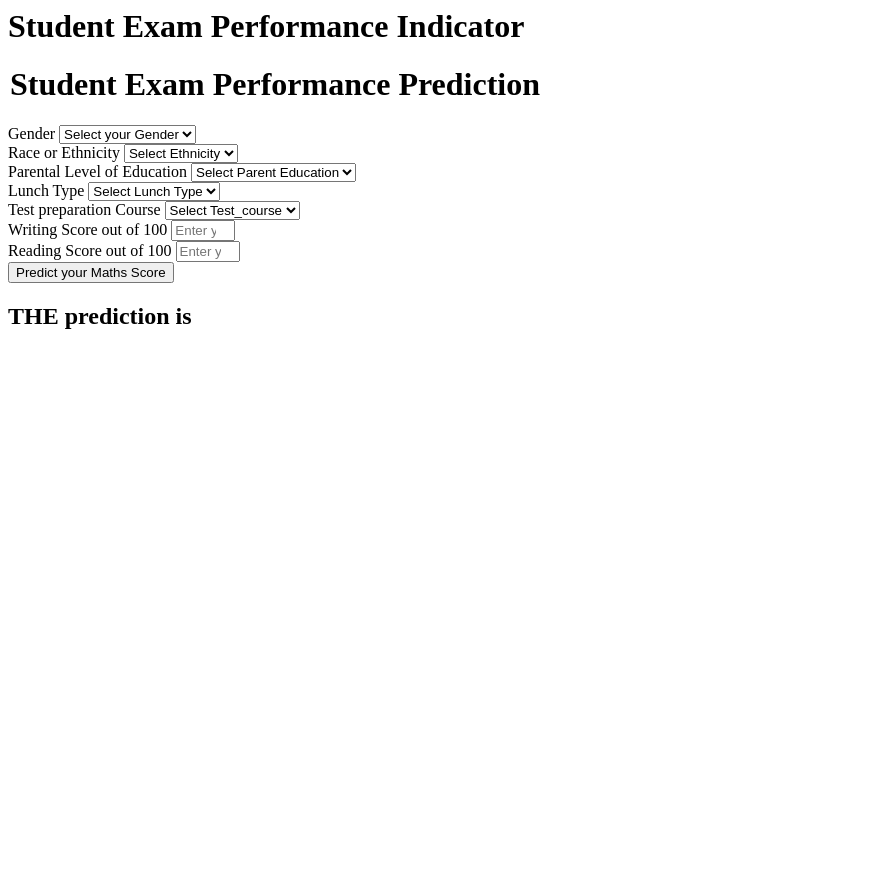
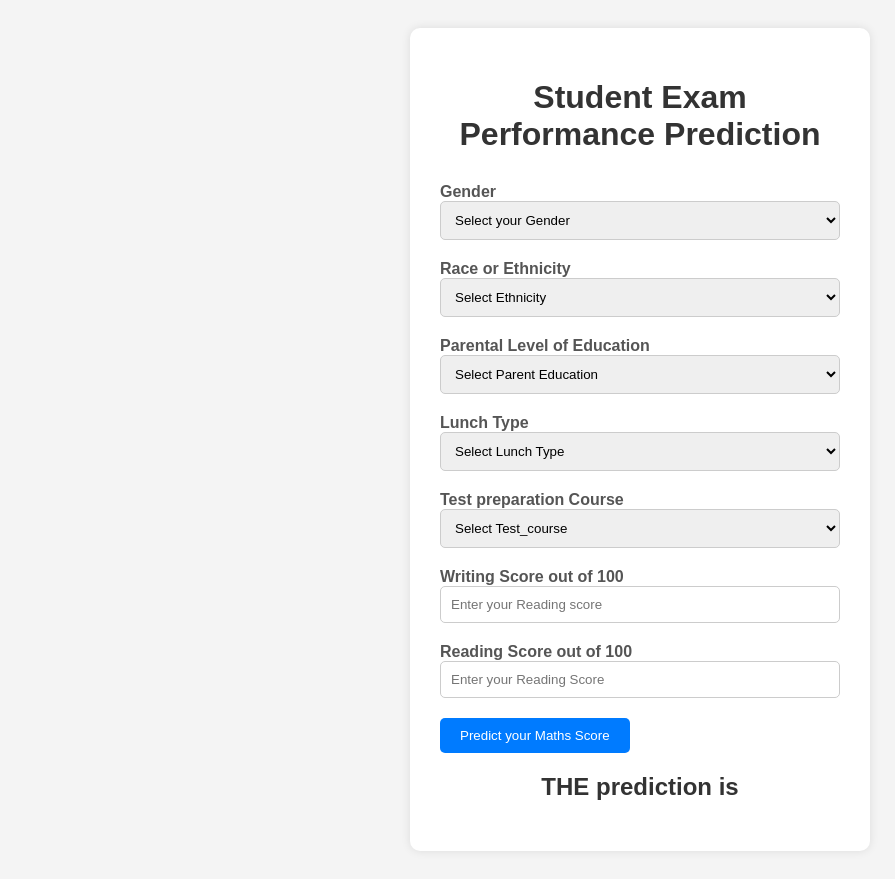
Before and after one commit to aravindvick/mlproject1, a Flask app: page /predictdata in a window 1280 px wide. Shown: the whole page, without its empty margins (0-895 px from the left). Before the commit the page ends 329 px from the top, so only its background shows below. Run offline with Flask 3, Linux system fonts and the light colour scheme.

Commit message:
Update home.html

```diff
--- a/templates/home.html
+++ b/templates/home.html
@@ -1,7 +1,74 @@
-<html>
+<!DOCTYPE html>
+<html lang="en">
+<head>
+    <meta charset="UTF-8">
+    <meta name="viewport" content="width=device-width, initial-scale=1.0">
+    <title>Student Exam Performance Indicator</title>
+    <style>
+        body {
+            font-family: Arial, sans-serif;
+            background-color: #f4f4f4;
+            padding: 20px;
+        }
+
+        .login {
+            max-width: 400px;
+            background-color: #fff;
+            padding: 30px;
+            border-radius: 10px;
+            box-shadow: 0px 0px 10px rgba(0, 0, 0, 0.1);
+            margin: 0 auto;
+        }
+
+        h1 {
+            text-align: center;
+            margin-bottom: 30px;
+            color: #333;
+        }
+
+        form {
+            margin-bottom: 20px;
+        }
+
+        .mb-3 {
+            margin-bottom: 20px;
+        }
+
+        .form-label {
+            font-weight: bold;
+            color: #555;
+        }
+
+        .form-control {
+            width: 100%;
+            padding: 10px;
+            border: 1px solid #ccc;
+            border-radius: 5px;
+            box-sizing: border-box;
+        }
+
+        .btn-primary {
+            background-color: #007bff;
+            color: #fff;
+            border: none;
+            padding: 10px 20px;
+            border-radius: 5px;
+            cursor: pointer;
+        }
+
+        .btn-primary:hover {
+            background-color: #0056b3;
+        }
+
+        h2 {
+            text-align: center;
+            color: #333;
+        }
+    </style>
+</head>
 <body>
     <div class="login">
-       <h1>Student Exam Performance Indicator</h1>
+        <!--<h1>Student Exam Performance Indicator</h1>-->
 
         <form action="{{ url_for('predict_datapoint')}}" method="post">
             <h1>
@@ -105,7 +172,8 @@
             </div>
         </form>
         <h2>
-       THE  prediction is {{results}}
+            THE prediction is {{results}}
         </h2>
-   <body>
+    </div>
+</body>
 </html>
```
Lines whose indentation alone changed are shown as unchanged.
